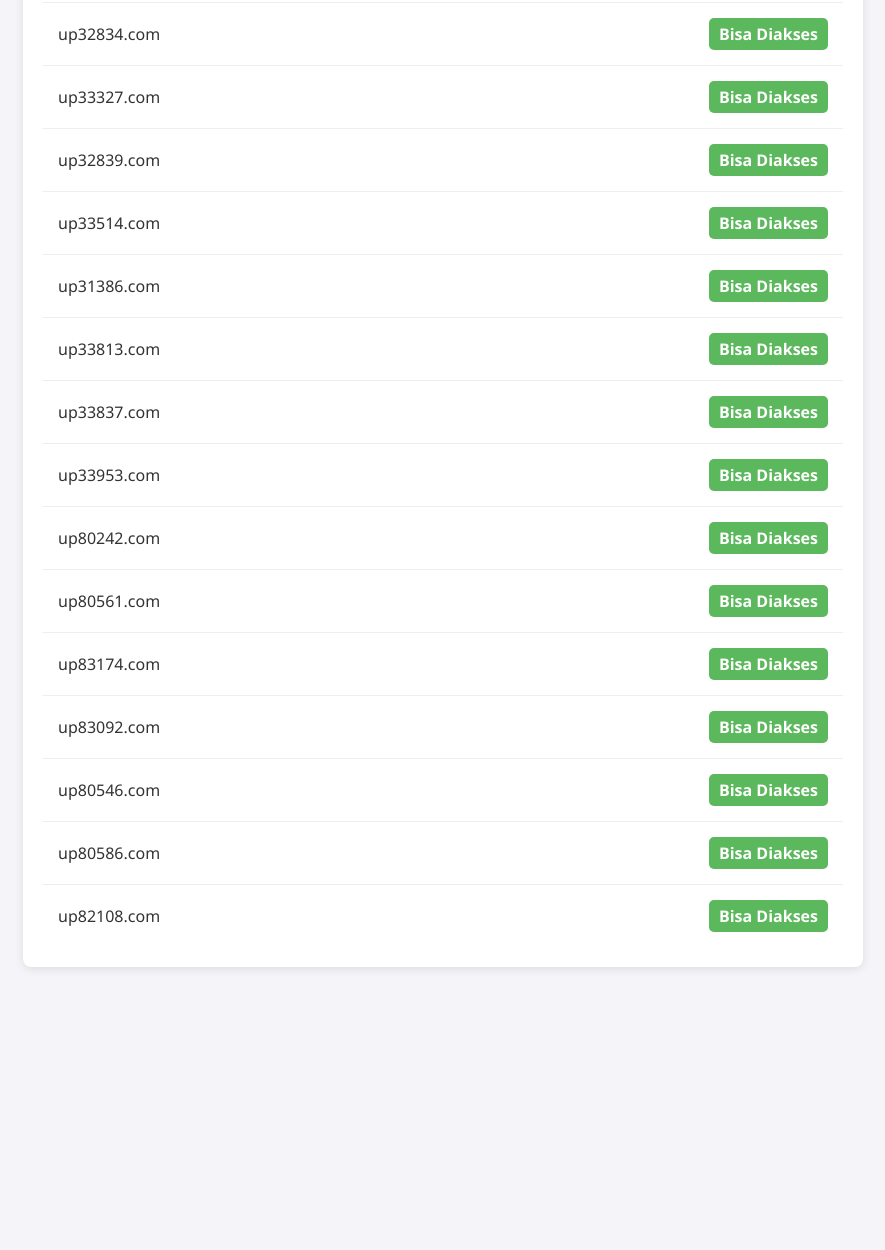
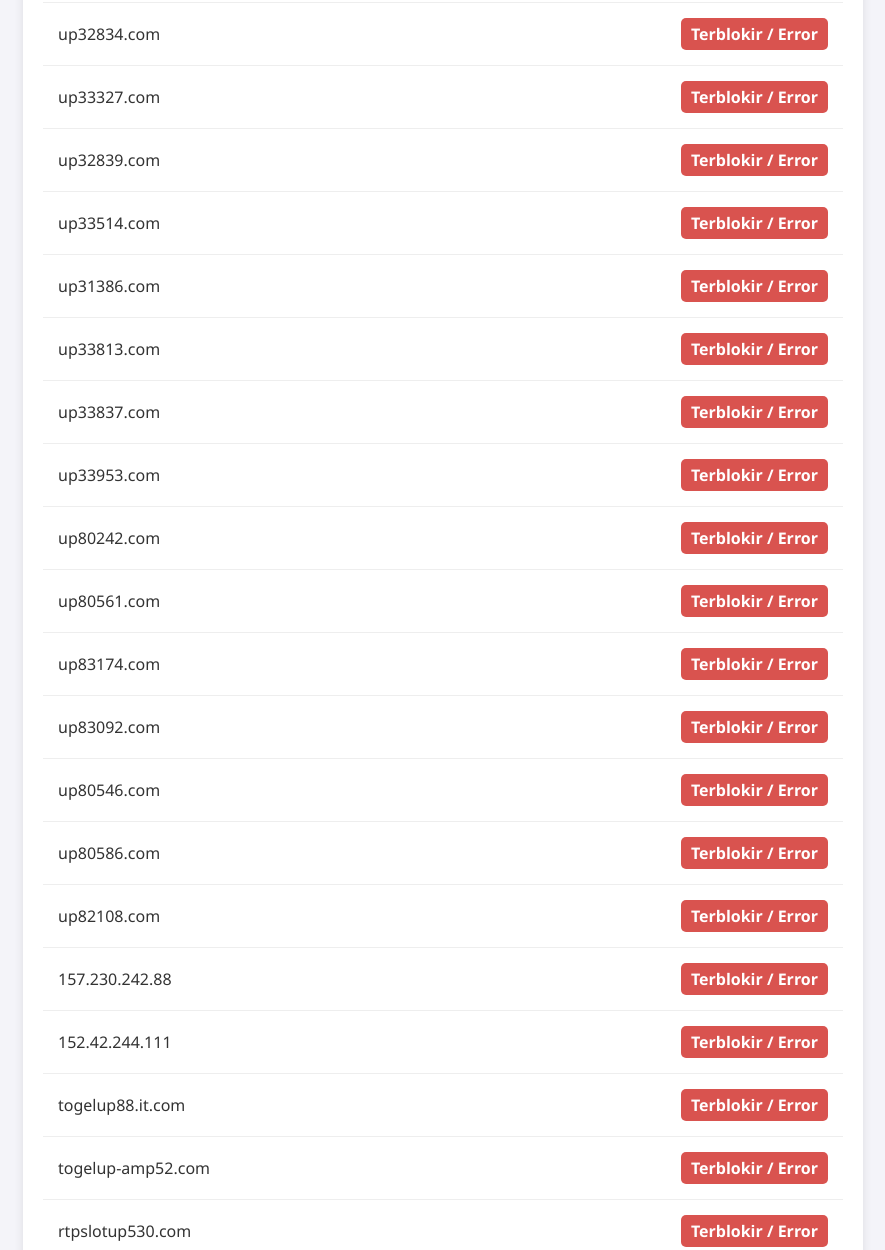
Before and after one commit to karnasenkar13246-a11y/dashboard-pengecek-link, a plain HTML site: page index.html in a window 1280 px wide. Shown: the part 186-1436 px from the top of the page, without its empty margins (197-1082 px from the left). Before the commit the page ends 1193 px from the top, so only its background shows below. Drawn offline with Linux system fonts and the light colour scheme; no server answers.

Commit message:
Update index.html

```diff
--- a/index.html
+++ b/index.html
@@ -10,8 +10,8 @@
         #dashboard { max-width: 800px; margin: 20px auto; background: white; padding: 20px; border-radius: 8px; box-shadow: 0 2px 10px rgba(0,0,0,0.1); }
         .link-item { display: flex; justify-content: space-between; align-items: center; padding: 15px; border-bottom: 1px solid #eee; }
         .link-item:last-child { border-bottom: none; }
-        .link-url { word-break: break-all; }
-        .status { font-weight: bold; padding: 5px 10px; border-radius: 5px; color: white; }
+        .link-url { word-break: break-all; padding-right: 15px; } /* Menambahkan sedikit spasi */
+        .status { font-weight: bold; padding: 5px 10px; border-radius: 5px; color: white; white-space: nowrap; } /* Mencegah status turun baris */
         .status-loading { background-color: #f0ad4e; }
         .status-success { background-color: #5cb85c; }
         .status-error { background-color: #d9534f; }
@@ -25,68 +25,57 @@
 
     <script>
         // --- DAFTAR LINK YANG INGIN DICEK ---
+        // Anda bisa tetap menulis link tanpa https:// di sini
         const daftarLink = [
-            "up31523.com",
-            "up32834.com",
-            "up33327.com",
-            "up32839.com",
-            "up33514.com",
-            "up31386.com",
-            "up33813.com",
-            "up33837.com",
-            "up33953.com",
-            "up80242.com",
-            "up80561.com",
-            "up83174.com",
-            "up83092.com",
-            "up80546.com",
-            "up80586.com",
-            "up82108.com"
+            "up31523.com", "up32834.com", "up33327.com", "up32839.com", "up33514.com",
+            "up31386.com", "up33813.com", "up33837.com", "up33953.com", "up80242.com",
+            "up80561.com", "up83174.com", "up83092.com", "up80546.com", "up80586.com",
+            "up82108.com", "157.230.242.88", "152.42.244.111", "togelup88.it.com",
+            "togelup-amp52.com", "rtpslotup530.com", "linklist.bio/TOGELUP888",
+            "heylink.me/togelup289", "lit.link/en/togelup00", "linkr.bio/togelup288",
+            "link.space/@Tglup", "mez.ink/togelup00", "rebrand.ly/togelup888"
         ];
 
         const dashboard = document.getElementById('dashboard');
 
-        // Fungsi untuk menampilkan status awal (loading)
-        function displayInitialLinks() {
-            daftarLink.forEach(url => {
-                const item = document.createElement('div');
-                item.classList.add('link-item');
-                item.id = 'item-' + url.replace(/[^a-zA-Z0-9]/g, ''); // Buat ID unik
-                item.innerHTML = `
-                    <span class="link-url">${url}</span>
-                    <span class="status status-loading">Mengecek...</span>
-                `;
-                dashboard.appendChild(item);
-            });
-        }
-
         // Fungsi untuk mengecek setiap URL
-        async function checkUrlStatus(url) {
-            const itemElement = document.getElementById('item-' + url.replace(/[^a-zA-Z0-9]/g, ''));
+        async function checkUrlStatus(originalUrl, urlToCheck) {
+            // Cari elemen berdasarkan ID yang dibuat dari URL asli
+            const itemElement = document.getElementById('item-' + originalUrl.replace(/[^a-zA-Z0-9]/g, ''));
             const statusElement = itemElement.querySelector('.status');
 
             try {
-                // Menggunakan mode 'no-cors' untuk mendapatkan respons,
-                // meskipun kita tidak bisa membaca status code-nya.
-                // Ini adalah cara untuk "ping" sebuah situs dari browser.
-                const response = await fetch(url, { method: 'HEAD', mode: 'no-cors' });
+                // Gunakan URL yang sudah ada protokolnya untuk fetch
+                await fetch(urlToCheck, { method: 'HEAD', mode: 'no-cors' });
 
-                // Dalam mode no-cors, kita tidak bisa cek response.ok atau response.status.
-                // Jika fetch berhasil tanpa error, kita anggap BISA DIAKSES.
                 statusElement.textContent = 'Bisa Diakses';
                 statusElement.className = 'status status-success';
 
             } catch (error) {
-                // Error biasanya terjadi karena masalah jaringan, DNS, atau diblokir.
                 statusElement.textContent = 'Terblokir / Error';
                 statusElement.className = 'status status-error';
             }
         }
 
-        // Jalankan pengecekan
-        displayInitialLinks();
-        daftarLink.forEach(url => {
-            checkUrlStatus(url);
+        // --- PROSES UTAMA ---
+        // 1. Loop melalui setiap link di daftar
+        daftarLink.forEach(originalUrl => {
+            // 2. Buat elemen HTML untuk ditampilkan di dashboard
+            const item = document.createElement('div');
+            item.classList.add('link-item');
+            // ID dibuat dari URL asli agar unik
+            item.id = 'item-' + originalUrl.replace(/[^a-zA-Z0-9]/g, '');
+            item.innerHTML = `
+                <span class="link-url">${originalUrl}</span>
+                <span class="status status-loading">Mengecek...</span>
+            `;
+            dashboard.appendChild(item);
+
+            // 3. Tambahkan "https://" ke URL untuk proses pengecekan
+            const urlToCheck = 'https://' + originalUrl;
+
+            // 4. Jalankan fungsi pengecekan dengan URL yang sudah lengkap
+            checkUrlStatus(originalUrl, urlToCheck);
         });
     </script>
 </body>
```
